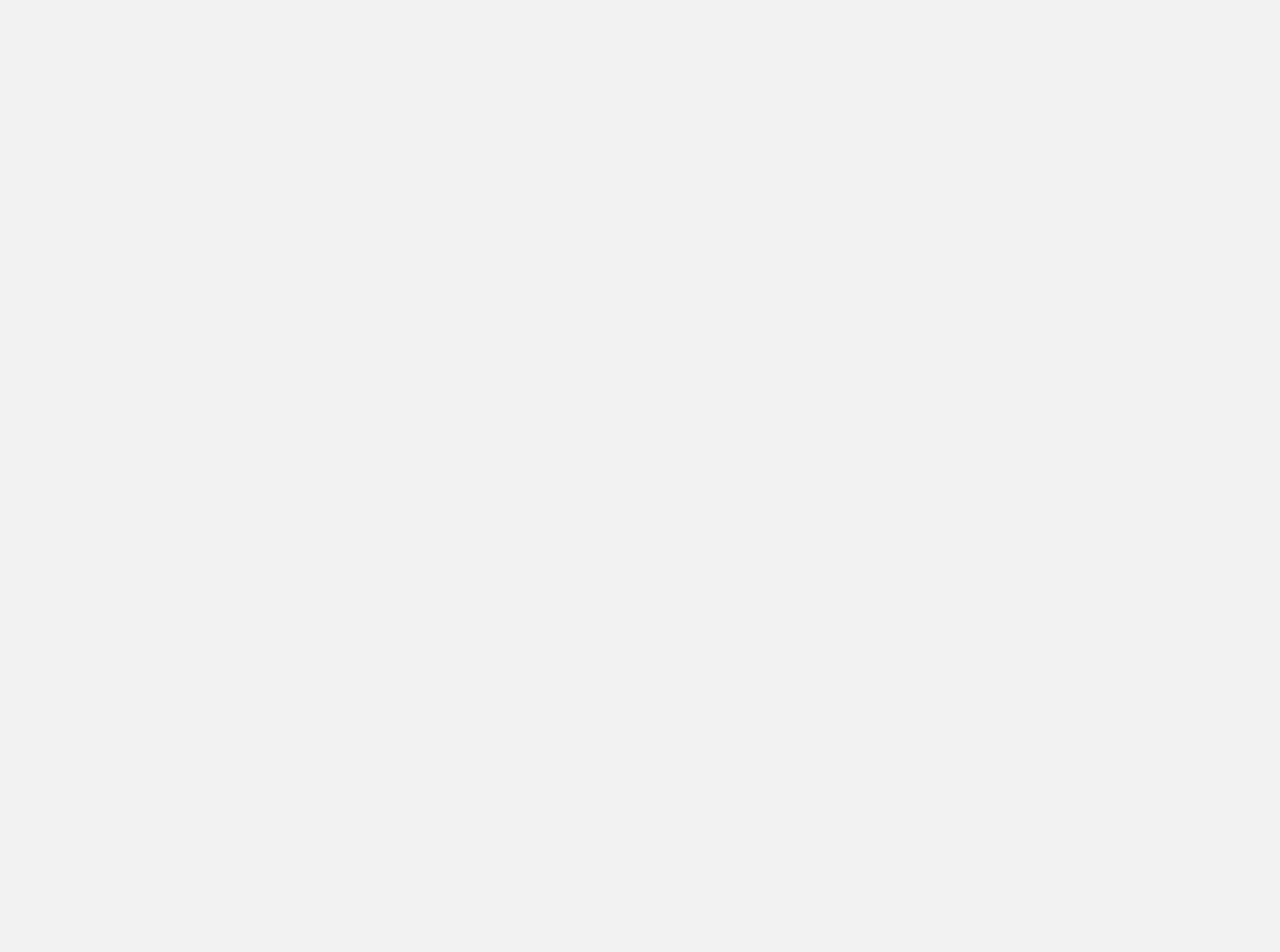
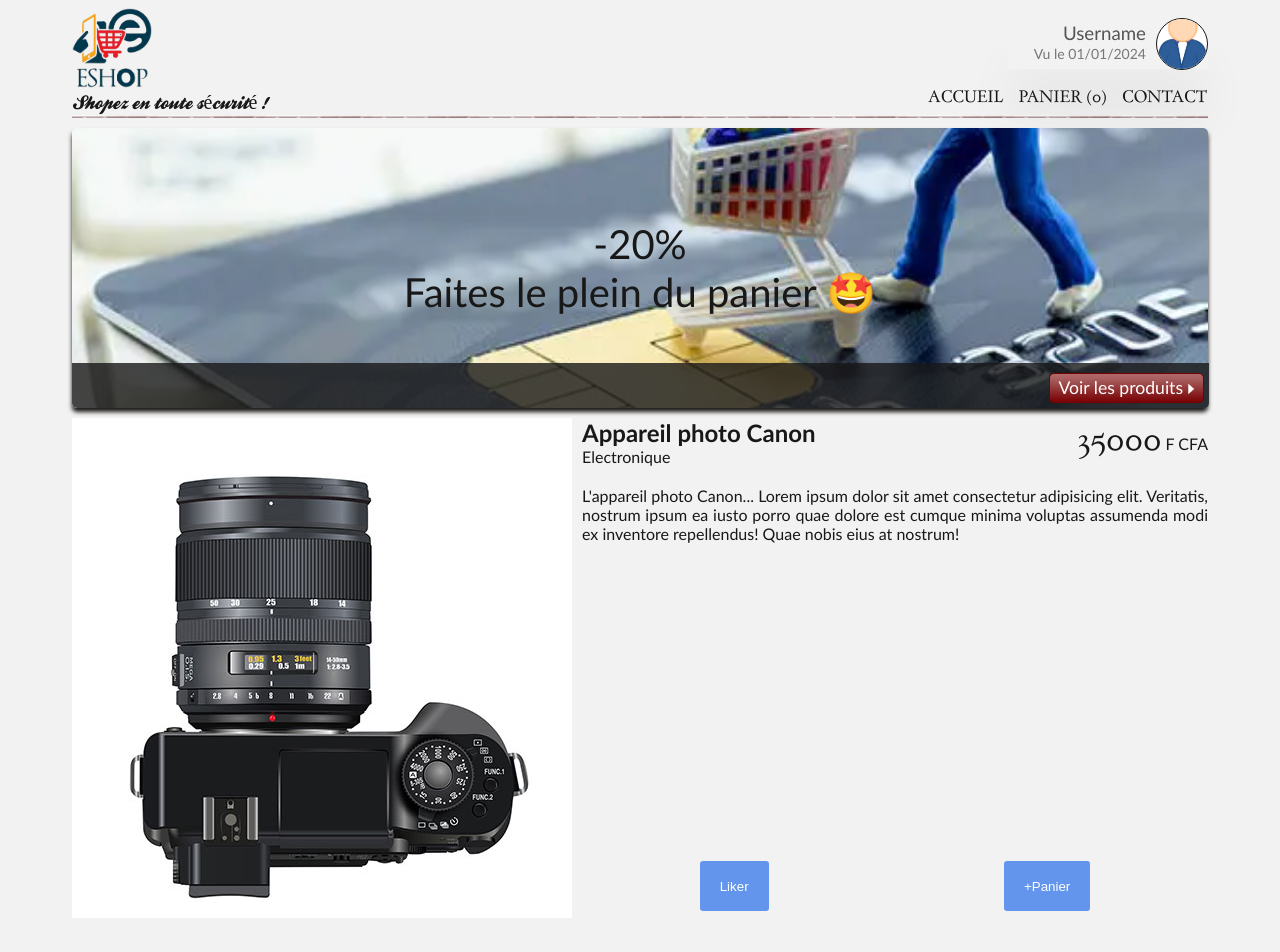
Before and after one commit to HKassogue/simple-react-eshop-frontend, a React (Create React App) app: page /details/1 in a window 1280 px wide. Before the commit this address had no page. Shown: the top 952 px of the page. Before the commit the page ends 800 px from the top, so only its background shows below. Built offline with nearby package versions, Linux system fonts and the light colour scheme.

Commit message:
Add of product details link

```diff
--- a/src/components/App.js
+++ b/src/components/App.js
@@ -4,6 +4,7 @@
 import Panier from './Panier';
 import Connexion from './Connexion';
 import Inscription from './Inscription';
+import Details from './Details';
 
 
 function App() {
@@ -20,6 +21,7 @@
         <Route path='/panier' element={<Panier panier={panier} updatePanier={updatePanier} />}></Route>
         <Route path='/inscription' element={<Inscription panier={panier} updatePanier={updatePanier} />}></Route>
         <Route path='/connexion' element={<Connexion panier={panier} updatePanier={updatePanier} />}></Route>
+        <Route path="/details/:produitID" element={<Details panier={panier} updatePanier={updatePanier} />}> </Route>
       </Routes>
     </Router>
   );
--- /dev/null
+++ b/src/components/Details.jsx
@@ -0,0 +1,59 @@
+import React from 'react'
+import { useParams } from 'react-router'
+import Header from './Header'
+import Footer from './Footer'
+import { produits } from '../datas/stock';
+
+
+function Details({panier, updatePanier}) {
+  const { produitID } = useParams()
+  const produit = produits.find(item => item.id == produitID)
+
+  const addToPanier = () => {
+    const itemInPanier = panier.find(
+      (item) => item.produit.id === produit.id
+    )
+    if (itemInPanier) {
+      const panierSansItem = panier.filter(
+        (item) => item.produit.id !== produit.id
+      )
+      updatePanier([...panierSansItem, { produit, qte: itemInPanier.qte + 1 }])
+    } else {
+      updatePanier([...panier, { produit, qte: 1 }])
+    }
+  }
+
+  return (
+    <React.Fragment>
+      <Header panier={panier} updatePanier={updatePanier} />
+      <main>
+        <div id="details-photo">
+          <img src={require(`../img/products/${produit.photo}`)} alt={produit.nom} />
+        </div>
+        <div id="details-droite">
+          <div id="details-nom-cat-prix">
+            <div id="details-nom-cat">
+              <h2>{produit.nom}</h2>
+              <span>{produit.categorie}</span>
+            </div>
+            <div id="details-prix">
+              <span>{produit.prix}</span> F CFA
+            </div>
+          </div>
+          <div id="details-description">
+            {produit.description}
+          </div>
+          <div id="details-boutons">
+            <button className="like-btn">Liker</button>
+            <button className="ajout-panier-btn" onClick={addToPanier}>
+              +Panier
+            </button>
+          </div>
+        </div>
+      </main>
+      <Footer />
+    </React.Fragment>
+  )
+}
+
+export default Details
--- a/src/components/Produit.js
+++ b/src/components/Produit.js
@@ -1,3 +1,5 @@
+import { Link } from "react-router-dom"
+
 const Produit = ({ produit, panier, updatePanier }) => {
   const addToPanier = (produit) => {
     const itemInPanier = panier.find(
@@ -34,7 +36,12 @@
         >
           +Panier
         </button>
-        <button className="details-btn">Détails</button>
+        <Link
+          className="details-btn"
+          to={'/details/' + produit.id}
+        >
+          Détails
+        </Link>
       </div>
     </div>
   );
```
